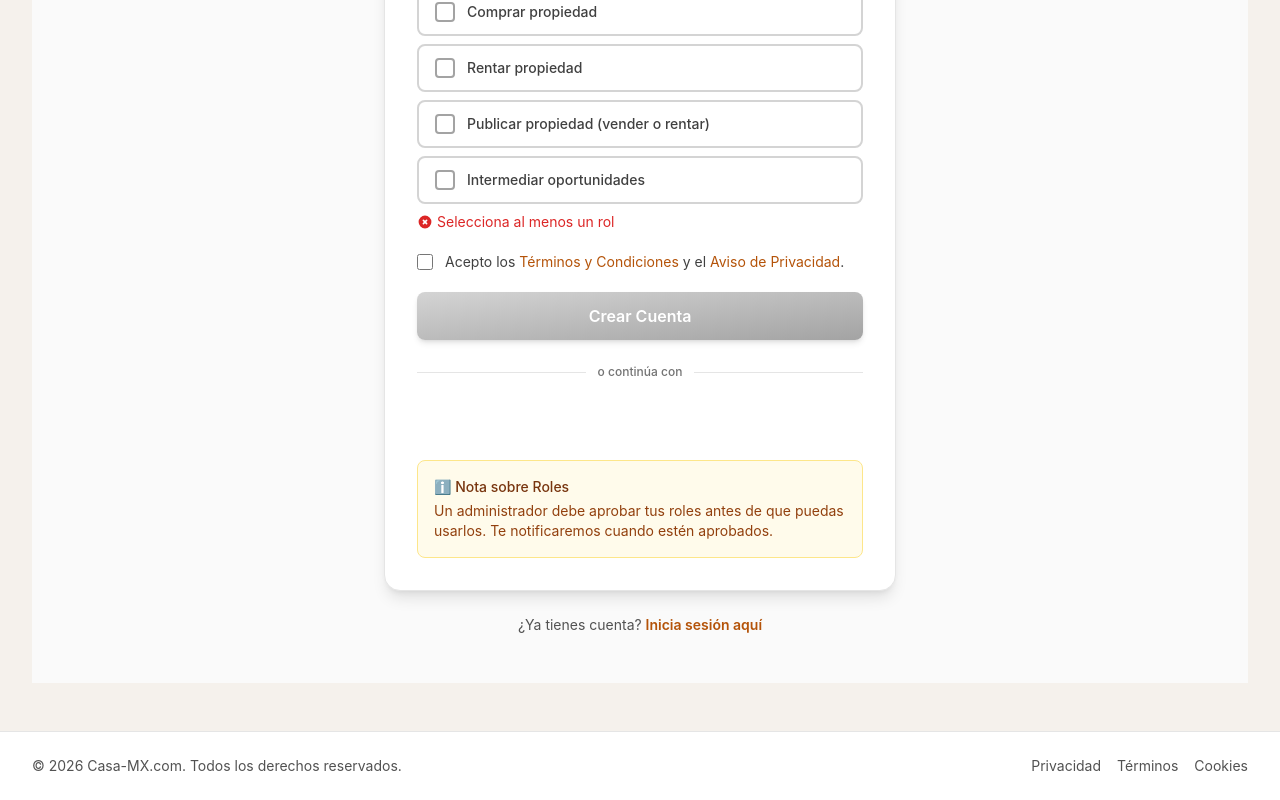
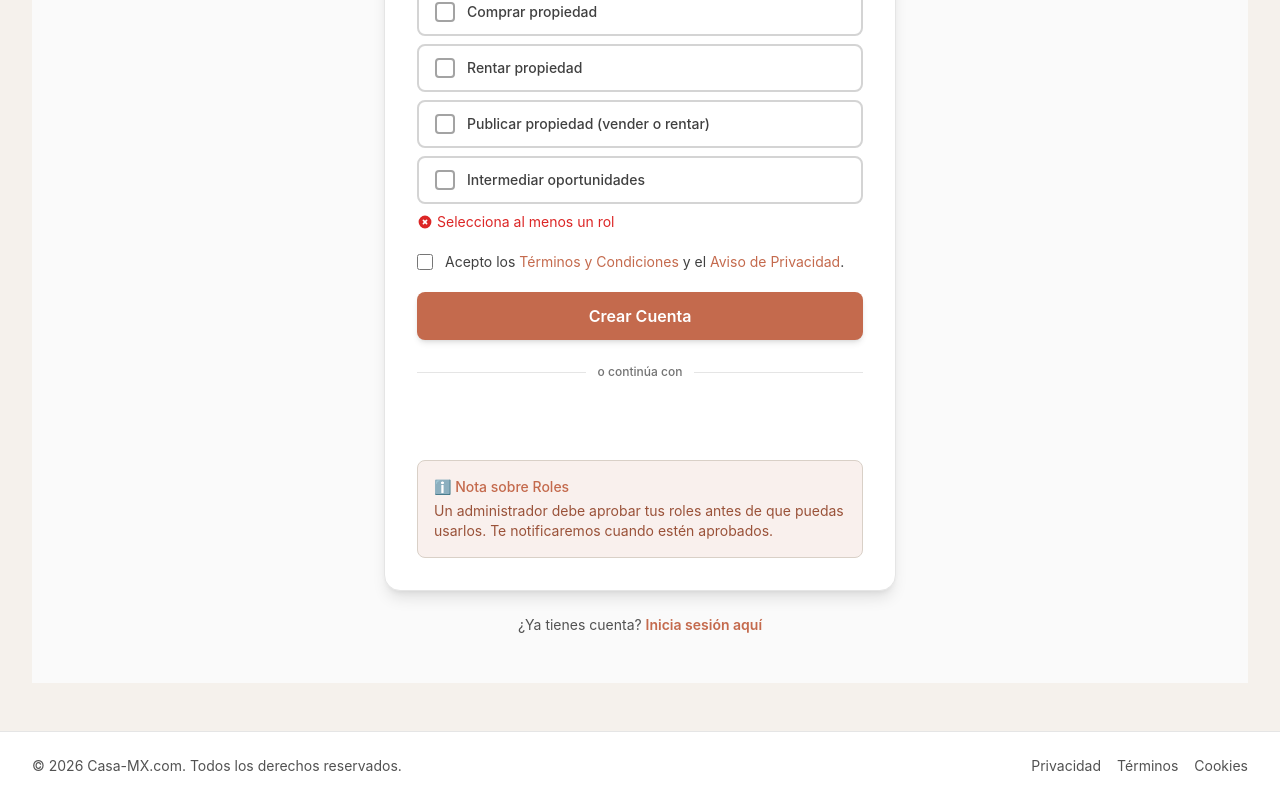
Before and after one commit to AyyJayyC/CASA-MX, a Next.js app: page /register in a window 1280 px wide. Shown: the part 700-1500 px from the top of the page. Built offline with nearby package versions, Linux system fonts and the light colour scheme; no server answers.

Commit message:
fix: migrate amber/yellow to clay palette + logo update

```diff
--- a/app/register/page.jsx
+++ b/app/register/page.jsx
@@ -103,7 +103,7 @@ export default function RegisterPage() {
           {/* Header */}
           <div className="text-center mb-8">
             <img
-              src="/brand/logo-primary.svg"
+              src="/brand/logo-light.png"
               alt="Casa-MX.com"
               className="mx-auto block h-12 w-auto mb-4"
             />
@@ -135,7 +135,7 @@ export default function RegisterPage() {
                   rounded-lg
                   text-neutral-900 dark:text-neutral-100
                   placeholder-neutral-500 dark:placeholder-neutral-500
-                  focus:outline-none focus:ring-2 focus:ring-amber-400 focus:border-transparent
+                  focus:outline-none focus:ring-2 focus:ring-clay focus:border-transparent
                   transition-all
                 "
                 placeholder="Juan Pérez"
@@ -169,7 +169,7 @@ export default function RegisterPage() {
                   rounded-lg
                   text-neutral-900 dark:text-neutral-100
                   placeholder-neutral-500 dark:placeholder-neutral-500
-                  focus:outline-none focus:ring-2 focus:ring-amber-400 focus:border-transparent
+                  focus:outline-none focus:ring-2 focus:ring-clay focus:border-transparent
                   transition-all
                 "
                 placeholder="tu@email.com"
@@ -203,7 +203,7 @@ export default function RegisterPage() {
                   rounded-lg
                   text-neutral-900 dark:text-neutral-100
                   placeholder-neutral-500 dark:placeholder-neutral-500
-                  focus:outline-none focus:ring-2 focus:ring-amber-400 focus:border-transparent
+                  focus:outline-none focus:ring-2 focus:ring-clay focus:border-transparent
                   transition-all
                 "
                 placeholder="Mínimo 8 caracteres"
@@ -237,8 +237,8 @@ export default function RegisterPage() {
                       className={`
                         w-full px-4 py-3 rounded-lg border-2 text-left transition-all
                         ${isSelected
-                          ? 'border-amber-400 bg-amber-50 dark:bg-amber-900/20'
-                          : 'border-neutral-300 dark:border-neutral-700 bg-white dark:bg-neutral-800 hover:border-amber-300 dark:hover:border-amber-600'
+                          ? 'border-clay bg-clay/10 dark:bg-clay-900/20'
+                          : 'border-neutral-300 dark:border-neutral-700 bg-white dark:bg-neutral-800 hover:border-clay dark:hover:border-clay'
                         }
                       `}
                     >
@@ -246,7 +246,7 @@ export default function RegisterPage() {
                         <div className={`
                           w-5 h-5 rounded border-2 flex items-center justify-center transition-colors
                           ${isSelected
-                            ? 'border-amber-500 bg-amber-500'
+                            ? 'border-amber-500 bg-clay/100'
                             : 'border-neutral-400 dark:border-neutral-600'
                           }
                         `}>
@@ -258,7 +258,7 @@ export default function RegisterPage() {
                         </div>
                         <span className={`text-sm font-medium ${
                           isSelected
-                            ? 'text-amber-900 dark:text-amber-400'
+                            ? 'text-clay dark:text-clay'
                             : 'text-neutral-700 dark:text-neutral-300'
                         }`}>
                           {role.label}
@@ -290,10 +290,10 @@ export default function RegisterPage() {
                 <input
                   type="checkbox"
                   {...register('acceptLegal')}
-                  className="mt-0.5 h-4 w-4 rounded border-neutral-300 dark:border-neutral-700 text-amber-500 focus:ring-amber-400"
+                  className="mt-0.5 h-4 w-4 rounded border-neutral-300 dark:border-neutral-700 text-clay focus:ring-clay"
                 />
                 <span>
-                  Acepto los <a href="/terminos" className="text-amber-700 dark:text-amber-400 hover:underline">Términos y Condiciones</a> y el <a href="/aviso-legal" className="text-amber-700 dark:text-amber-400 hover:underline">Aviso de Privacidad</a>.
+                  Acepto los <a href="/terminos" className="text-clay dark:text-clay-400 hover:underline">Términos y Condiciones</a> y el <a href="/aviso-legal" className="text-clay dark:text-clay-400 hover:underline">Aviso de Privacidad</a>.
                 </span>
               </label>
               {errors.acceptLegal && (
@@ -312,8 +312,8 @@ export default function RegisterPage() {
               disabled={isSubmitting || selectedRoles.length === 0}
               className="
                 w-full py-3 mt-2
-                bg-gradient-to-br from-amber-400 to-yellow-600
-                hover:from-amber-500 hover:to-yellow-700
+                bg-clay
+                hover:bg-clay-500
                 disabled:from-neutral-300 disabled:to-neutral-400
                 dark:disabled:from-neutral-700 dark:disabled:to-neutral-800
                 text-white font-semibold
@@ -346,11 +346,11 @@ export default function RegisterPage() {
           </div>
 
           {/* Info */}
-          <div className="mt-6 p-4 bg-amber-50 dark:bg-amber-900/20 rounded-lg border border-amber-200 dark:border-amber-800">
-            <p className="text-sm font-medium text-amber-900 dark:text-amber-400 mb-1">
+          <div className="mt-6 p-4 bg-clay/10 dark:bg-clay-900/20 rounded-lg border border-sand-200 dark:border-amber-800">
+            <p className="text-sm font-medium text-clay dark:text-clay mb-1">
               ℹ️ Nota sobre Roles
             </p>
-            <p className="text-sm text-amber-800 dark:text-amber-500">
+            <p className="text-sm text-clay-600 dark:text-clay-400">
               Un administrador debe aprobar tus roles antes de que puedas usarlos. Te notificaremos cuando estén aprobados.
             </p>
           </div>
@@ -361,7 +361,7 @@ export default function RegisterPage() {
           ¿Ya tienes cuenta?{' '}
           <a
             href="/login"
-            className="font-semibold text-amber-700 dark:text-amber-400 hover:text-amber-800 dark:hover:text-amber-300 transition-colors"
+            className="font-semibold text-clay dark:text-clay-400 hover:text-clay-600 dark:hover:text-amber-300 transition-colors"
           >
             Inicia sesión aquí
           </a>
```
